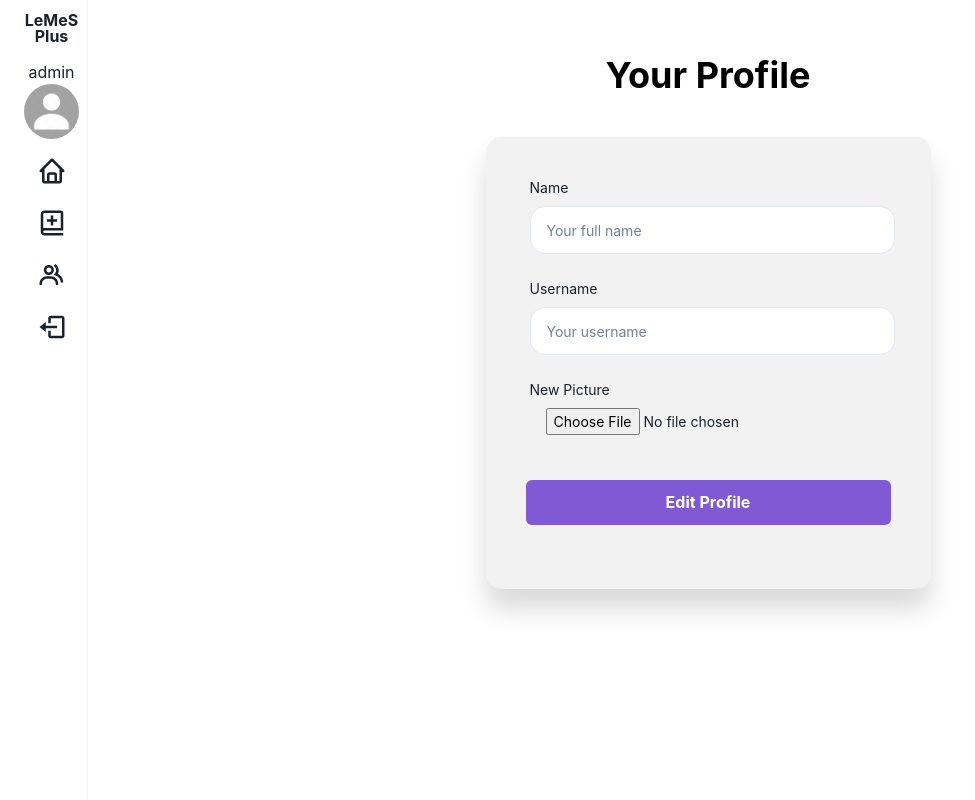
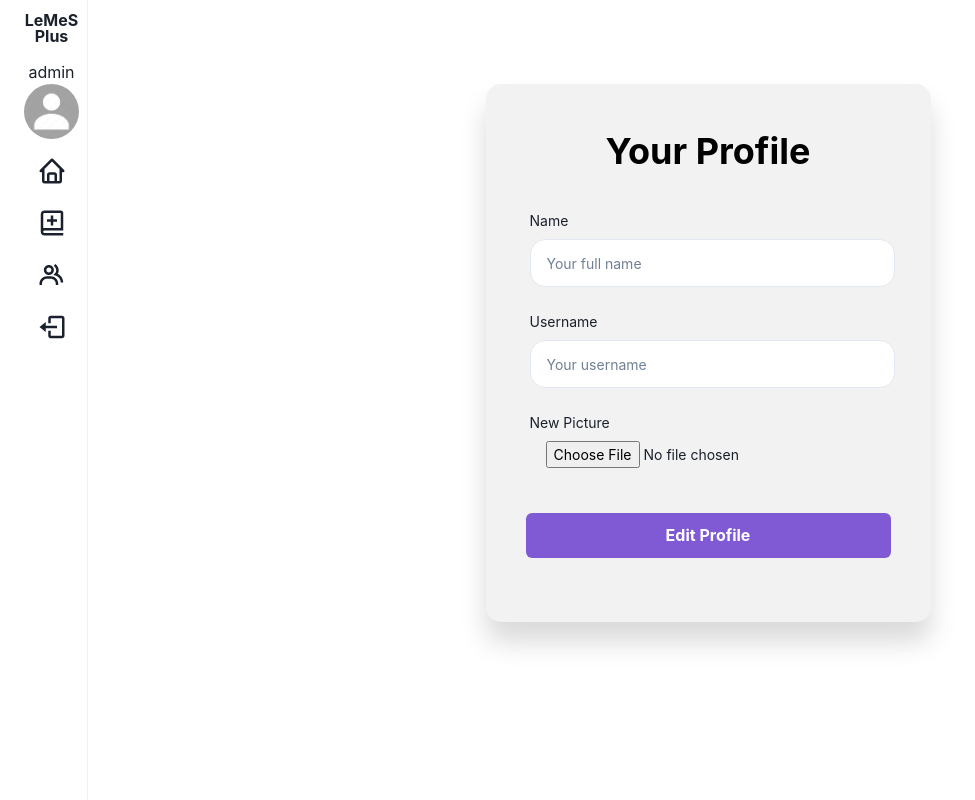
Before and after one commit to nathaniacalista01/LeMeS-WBD-React, a React (Create React App) app: page /profile in a window 1280 px wide. Shown: the whole page, without its empty margins (0-975 px from the left). Built offline with nearby package versions, Linux system fonts and the light colour scheme.

Commit message:
style: profile page

```diff
--- a/src/pages/Profile.tsx
+++ b/src/pages/Profile.tsx
@@ -17,18 +17,8 @@ function Profile() {
                 direction='column'
                 alignSelf='center'
                 justifySelf='center'
+                mt="4rem"
                 overflow='hidden'>
-                <Flex
-                    direction='column'
-                    textAlign='center'
-                    justifyContent='center'
-                    align='center'
-                    mt='3rem'
-                    mb='15px'>
-                    <Text fontSize='4xl' color='black' fontWeight='bold'>
-                        Your Profile
-                    </Text>
-                </Flex>
                 <Flex alignItems='center' justifyContent='center' mb='60px' mt='20px'>
                     <Flex
                         direction='column'
@@ -39,6 +29,9 @@ function Profile() {
                         mx={{ base: "100px" }}
                         bg={useColorModeValue("#f2f2f2", "gray.700")}
                         boxShadow='0 20px 27px 0 rgb(0 0 0 / 15%)'>
+                        <Text fontSize='4xl' color='black' fontWeight='bold' mb="8">
+                            Your Profile
+                        </Text>
                         <FormControl>
                             <FormLabel ms='4px' fontSize='sm' fontWeight='normal'>
                                 Name
```
